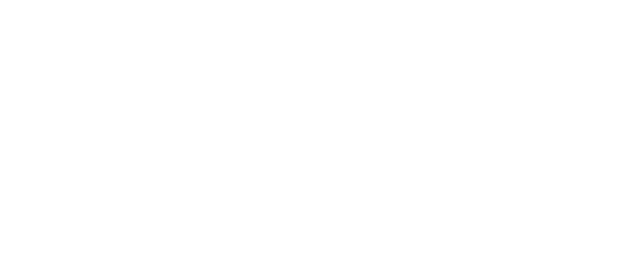
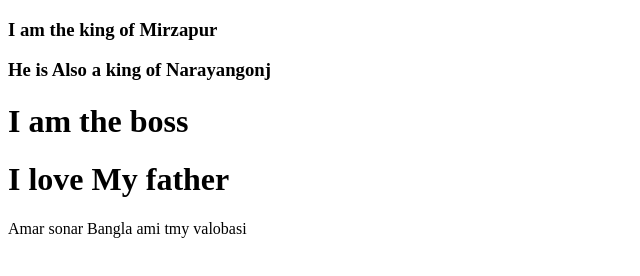
Before and after one commit to obayed324/MY-first-repo, a plain HTML site: page index.html in a window 1280 px wide. Shown: the whole page, without its empty margins (0-640 px from the left). Drawn offline with Linux system fonts and the light colour scheme.

Commit message:
CHanged Html File

```diff
--- a/index.html
+++ b/index.html
@@ -6,6 +6,11 @@
     <meta name="viewport" content="width=device-width, initial-scale=1.0">
     <title>MY First Git Hub repo</title>
 </head>
+    <h3>I am the king of Mirzapur </h3>
+    <h3>He is Also a king of Narayangonj</h3>
+    <h1>I am the boss</h1>
+    <h1>I love My father </h1>
+    <p>Amar sonar Bangla ami tmy valobasi</p>
 <body>
 
 </body>
```
